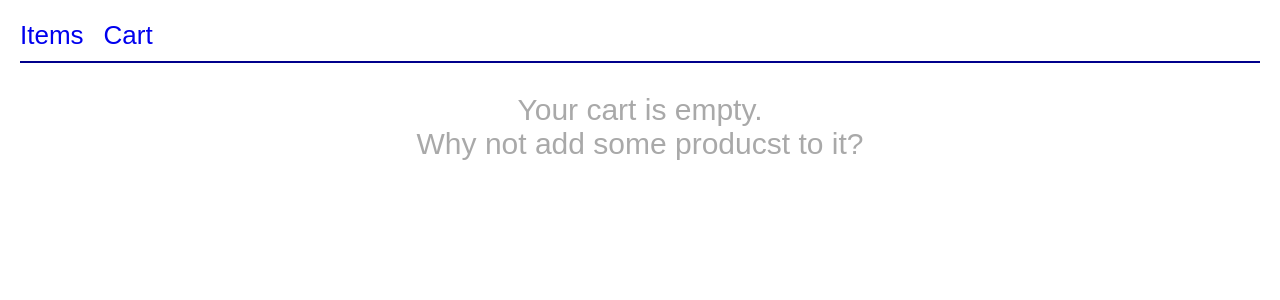
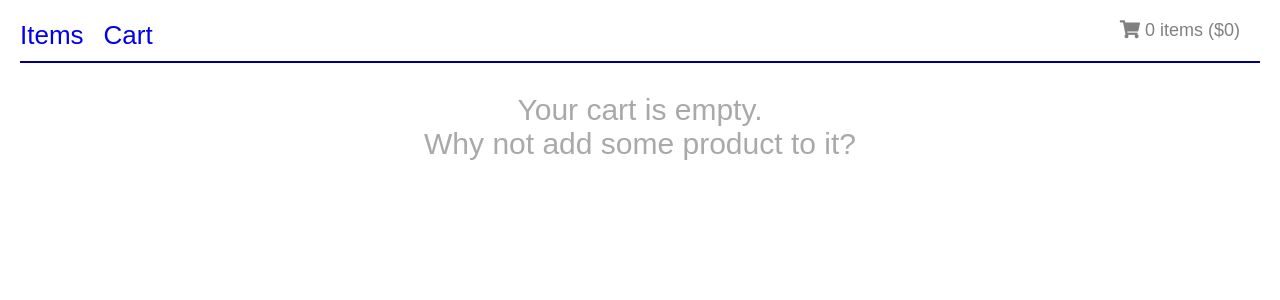
Before and after one commit to mavisluan/shopping_cart, a React (Create React App) app: page /cart in a window 1280 px wide. Shown: the top 300 px of the page. Built offline with nearby package versions, Linux system fonts and the light colour scheme.

Commit message:
add cartitems on mainpage

```diff
--- a/src/App.css
+++ b/src/App.css
@@ -5,7 +5,6 @@
 .nav {
   padding-bottom: 10px;
   border-bottom: 2px solid darkblue;
-
 }
 
 .nav a {
@@ -18,13 +17,17 @@
   color: darkgray;
 }
 
+.cart-status a {
+  font-size: 18px;
+  color: gray;
+  float: right;
+}
+
 .board {
   display: flex;
   flex-direction: column;
   padding-top: 20px;
 }
-
-
 
 .item {
   display: flex;
--- a/src/App.js
+++ b/src/App.js
@@ -32,6 +32,7 @@ class App extends Component {
 
 
   render() {
+
     const itemsCount= this.CountCartItems(this.state.cart)
     // find the item by id
     // add count property to item {id: num, name:'', count: num}
@@ -41,11 +42,26 @@ class App extends Component {
       return { ...cartItem, count: itemsCount[id]}
     })
 
+    //totalCount
+    const totalCount = cartItems.reduce((total, item) => (
+      total += item.count
+    ), 0)
+
+    //totalCost
+    const totalCost =  cartItems.reduce((total, item) => (
+      total += item.price * item.count
+    ), 0)
+
     return (
       <div className='app'>
         <div className='nav'>
           <Link to='/'><span>Items</span></Link>
           <Link to='/cart'><span>Cart</span></Link>
+          <span className='cart-status'>
+            <Link to='/cart'>
+              <i className="fas fa-shopping-cart"></i> {totalCount} items (${totalCost})
+            </Link>
+          </span>
         </div>
         <div className='board'>
           <Route exact path='/' render={()=> (
@@ -58,6 +74,7 @@ class App extends Component {
              items={cartItems}
              onAddToCart={this.handleAddToCart}
              onRemoveFromCart={this.handleRemoveFromCart}
+             totalCost={totalCost}
              />
           )} />
         </div>
--- a/src/CartPage.js
+++ b/src/CartPage.js
@@ -1,8 +1,7 @@
 import React from 'react'
 import Item from './Item'
-import TotalCost from './TotalCost'
 
-const CartPage = ({items, onAddToCart, onRemoveFromCart}) => (
+const CartPage = ({items, onAddToCart, onRemoveFromCart, totalCost}) => (
     <div className='cart'>
         {items.map(item => (
             <div key={item.id}>
@@ -15,8 +14,18 @@ const CartPage = ({items, onAddToCart, onRemoveFromCart}) => (
                 </Item>
             </div>
         ))}
-        <div>
-            <TotalCost items={items} />
+        <div className='cart-status'>
+        {items.length === 0 ?
+            <div className='empty-message'>
+                Your cart is empty.
+                <br/>
+                Why not add some product to it?
+            </div>
+            :
+            <div className='total-cost'>
+            Total: ${totalCost}
+            </div>
+        }
         </div>
     </div>
 )
--- a/src/TotalCost.js
+++ /dev/null
@@ -1,17 +0,0 @@
-import React from 'react'
-
-const TotalCost = ({ items }) => {
-    let total = items.reduce((total, item) => ( total += item.price * item.count), 0)
-
-    return (
-        total === 0 ?
-        <div className='empty-message'>
-            Your cart is empty.
-            <br/>
-            Why not add some producst to it?
-        </div> :
-        <div className='total-cost'>Total: ${total}</div>
-    )
-}
-
-export default TotalCost
```
